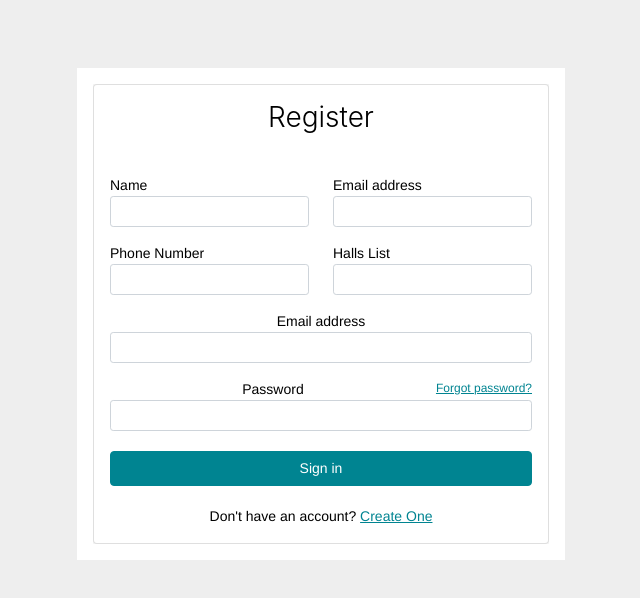
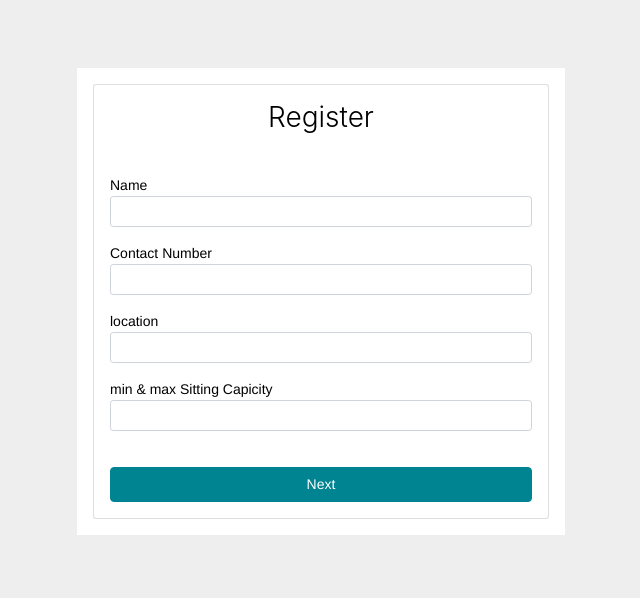
Before and after one commit to noor05869/lafete, a React (Create React App) app: page /register in a window 1280 px wide. Shown: the top 598 px of the page, without its empty margins (319-959 px from the left). Built offline with nearby package versions, Linux system fonts and the light colour scheme.

Commit message:
register screen working started

```diff
--- a/src/Components/Navbar.js
+++ b/src/Components/Navbar.js
@@ -68,6 +68,34 @@ function Navbar() {
                   SigniN
                 </a>
               </li>
+              <li class="nav-item dropdown">
+                <a
+                  class="nav-link  dropdown-toggle"
+                  type="button"
+                  data-bs-toggle="dropdown"
+                  aria-expanded="false"
+                  href="/signIN"
+                >
+                  Register
+                </a>
+                <ul class="dropdown-menu">
+                  <li>
+                    <a class="dropdown-item" href="/register">
+                      Venue
+                    </a>
+                  </li>
+                  <li>
+                    <a class="dropdown-item" href="/register">
+                      Event Orgnaizer
+                    </a>
+                  </li>
+                  <li>
+                    <a class="dropdown-item" href="register">
+                      Catering
+                    </a>
+                  </li>
+                </ul>
+              </li>
             </ul>
           </div>
         </div>
--- a/src/Screens/Register.js
+++ b/src/Screens/Register.js
@@ -16,7 +16,7 @@ function Regsiter() {
                     <form>
                       {/* <!-- to error: add class "has-danger" --> */}
                       <div className="row">
-                        <div className=" mb-3 col-12 col-md-6">
+                        <div className=" mb-3 col-12 col-md-12">
                           <div class="form-group ">
                             <label
                               className="d-flex justify-content-start"
@@ -32,13 +32,13 @@ function Regsiter() {
                             />
                           </div>
                         </div>
-                        <div className=" mb-3 col-12 col-md-6">
+                        <div className=" mb-3 col-12 col-md-12">
                           <div class="form-group">
                             <label
                               className="d-flex justify-content-start"
                               for="exampleInputEmail1"
                             >
-                              Email address
+                              Contact Number
                             </label>
                             <input
                               type="email"
@@ -50,13 +50,13 @@ function Regsiter() {
                         </div>
                       </div>
                       <div className="row">
-                        <div className=" mb-3 col-12 col-md-6">
+                        <div className=" mb-3 col-12 col-md-12">
                           <div class="form-group">
                             <label
                               className="d-flex justify-content-start"
                               for="exampleInputEmail1"
                             >
-                              Phone Number
+                              location
                             </label>
                             <input
                               type="email"
@@ -66,13 +66,13 @@ function Regsiter() {
                             />
                           </div>
                         </div>
-                        <div className=" mb-3 col-12 col-md-6">
+                        <div className=" mb-3 col-12 col-md-12">
                           <div class="form-group">
                             <label
                               className="d-flex justify-content-start"
                               for="exampleInputEmail1"
                             >
-                              Halls List
+                              min & max Sitting Capicity
                             </label>
                             <input
                               type="email"
@@ -83,42 +83,13 @@ function Regsiter() {
                           </div>
                         </div>
                       </div>
-                      <div class="form-group">
-                        <label for="exampleInputEmail1">Email address</label>
-                        <input
-                          type="email"
-                          class="form-control form-control-sm"
-                          id="exampleInputEmail1"
-                          aria-describedby="emailHelp"
-                        />
-                      </div>
 
-                      <div class="form-group mt-3">
-                        <label className="" for="exampleInputPassword1">
-                          Password
-                        </label>
-                        <a
-                          href="#"
-                          className="d-flex justif-content-end forgot-password "
-                        >
-                          Forgot password?
-                        </a>
-                        <input
-                          type="password"
-                          class="form-control form-control-sm"
-                          id="exampleInputPassword1"
-                        />
-                      </div>
                       <button
                         type="submit"
                         class="btn btn-primary btn-block w-100"
                       >
-                        Sign in
+                        Next
                       </button>
-
-                      <div class="sign-up ">
-                        Don't have an account? <a href="#">Create One</a>
-                      </div>
                     </form>
                   </div>
                 </div>
```
Also changed, not shown: src/styles.css.
